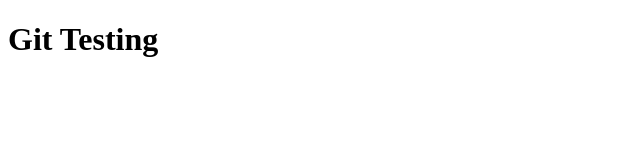
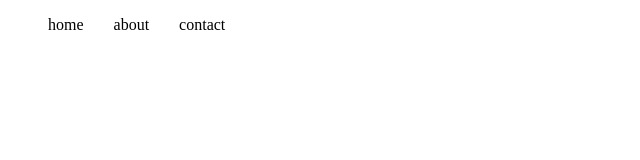
Before and after one commit to puriar5/gitTest, a plain HTML site: page index.html in a window 1280 px wide. Shown: the whole page, without its empty margins (0-640 px from the left). Drawn offline with Linux system fonts and the light colour scheme.

Commit message:
Adding new style

```diff
--- a/index.html
+++ b/index.html
@@ -1,12 +1,30 @@
 <!DOCTYPE html>
 <html lang="en">
+
 <head>
     <meta charset="UTF-8">
     <meta name="viewport" content="width=device-width, initial-scale=1.0">
     <meta http-equiv="X-UA-Compatible" content="ie=edge">
-    <title>git testing</title>
+    <title>Git Testing</title>
+    <style>
+        .nav{
+            display: flex;
+            flex-direction: row;
+            list-style: none;
+       }
+       .nav li{
+            padding-right: 30px;
+       }
+
+    </style>
 </head>
+
 <body>
-    <h1>Git Testing</h1>
+    <ul class="nav">
+        <li>home</li>
+        <li>about</li>
+        <li>contact</li>
+    </ul>
 </body>
+
 </html>
```
